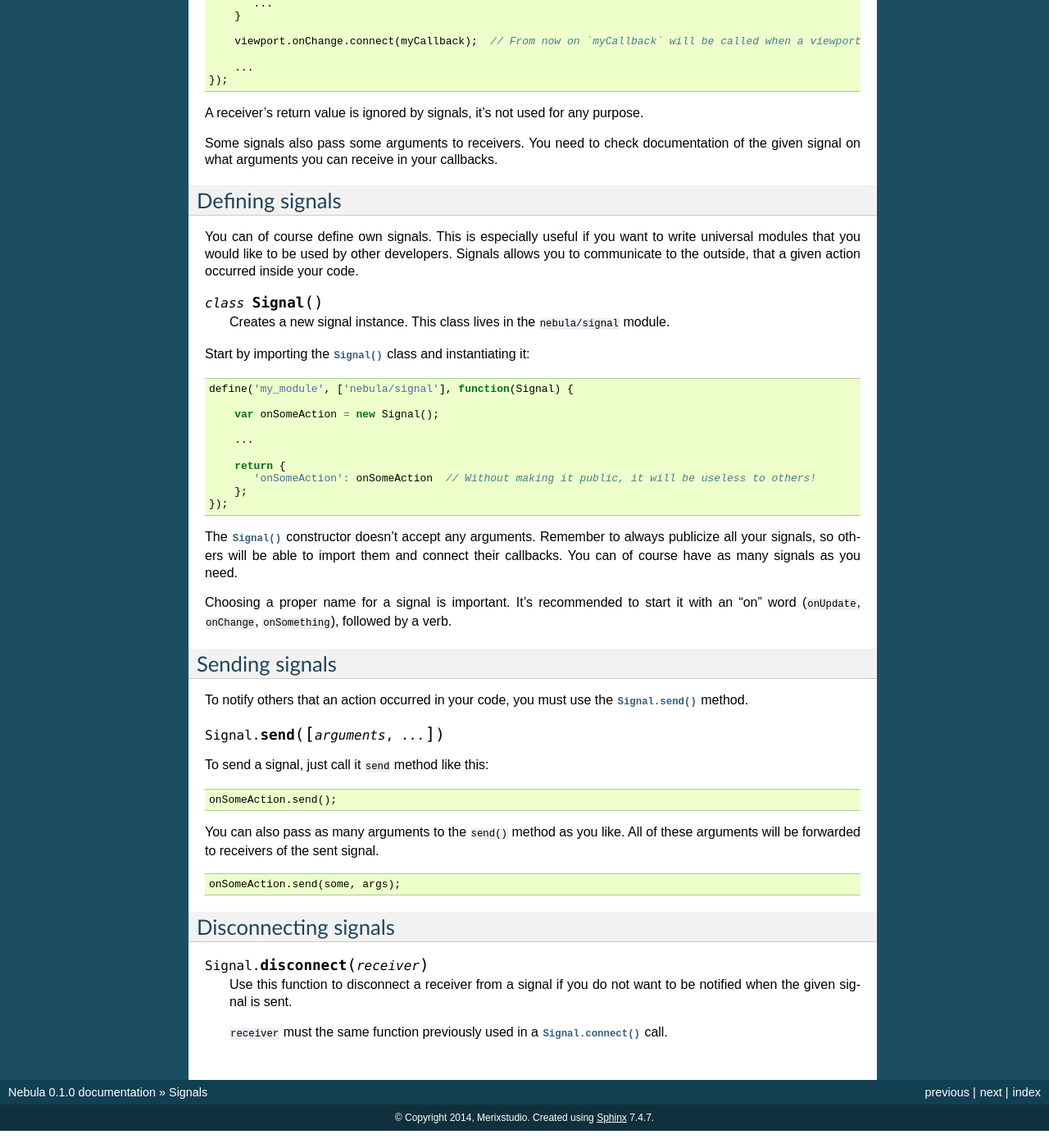
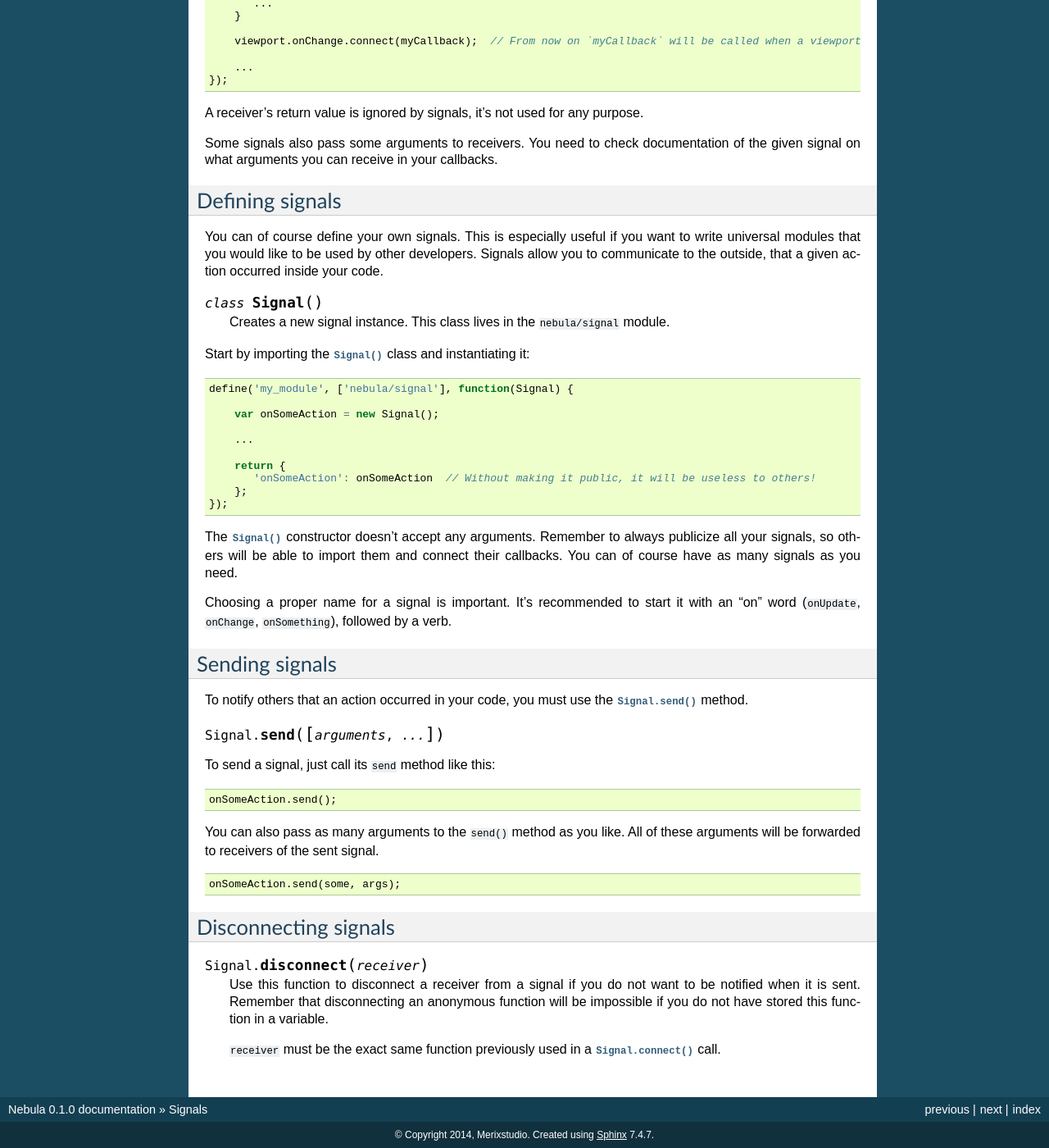
Before and after one commit to merixstudio/merix-template, a Sphinx documentation site: the page built from docs/topics/signals.rst, in a window 1280 px wide and 1400 px high, scrolled down 641 px. Shown: the whole window at 82% size. Built offline with Sphinx 7.4.7, drawn with Linux system fonts in a browser that asks for light colours; before the commit the page ends 2020 px from its top, so only the background shows below that; some of the changed text lies outside the part shown.

Commit message:
Added section to the docs about writing jQuery plugins. Updated some other pages in docs.

```diff
--- a/docs/index.rst
+++ b/docs/index.rst
@@ -10,6 +10,7 @@ Nebula documentation contents
    :hidden:
 
    /intro/style
+   /intro/plugins
 
    /topics/signals
 
@@ -24,7 +25,7 @@ Nebula documentation contents
 *  Overview
 *  Writing JavaScript modules
 *  Defining settings
-*  Writing jQuery plugins
+*  :doc:`/intro/plugins`
 *  :doc:`Style guide </intro/style>`
 
 **Responsive web sites**
--- a/docs/topics/signals.rst
+++ b/docs/topics/signals.rst
@@ -21,7 +21,7 @@ All these signals are instances of the :js:class:`Signal` class.
 Listening to signals
 ====================
 
-If you want your code to be notified, when given action occurs (when signal is sent), you need to connect a receiver
+If you want your code to be notified, when an action occurs (when signal is sent), you need to connect a receiver
 (callback) function to the given signal. Use the :js:func:`Signal.connect` method for this purpose:
 
 .. js:function:: Signal.connect(receiver)
@@ -52,9 +52,9 @@ arguments you can receive in your callbacks.
 Defining signals
 ================
 
-You can of course define own signals. This is especially useful if you want to write universal modules that you would
-like to be used by other developers. Signals allows you to communicate to the outside, that a given action occurred
-inside your code.
+You can of course define your own signals. This is especially useful if you want to write universal modules that you
+would like to be used by other developers. Signals allow you to communicate to the outside, that a given action
+occurred inside your code.
 
 .. js:class:: Signal()
 
@@ -89,7 +89,7 @@ To notify others that an action occurred in your code, you must use the :js:func
 
 .. js:function:: Signal.send([arguments, ...])
 
-To send a signal, just call it ``send`` method like this:
+To send a signal, just call its ``send`` method like this:
 
 .. code-block:: javascript
 
@@ -108,7 +108,8 @@ Disconnecting signals
 
 .. js:function:: Signal.disconnect(receiver)
 
-   Use this function to disconnect a receiver from a signal if you do not want to be notified when the given signal is
-   sent.
+   Use this function to disconnect a receiver from a signal if you do not want to be notified when it is sent.
+   Remember that disconnecting an anonymous function will be impossible if you do not have stored this function in a
+   variable.
 
-   ``receiver`` must the same function previously used in a :js:func:`Signal.connect` call.
+   ``receiver`` must be the exact same function previously used in a :js:func:`Signal.connect` call.
```
Also changed, not shown: docs/intro/plugins.rst (added, +72 -0 lines), docs/intro/style.rst (+22 -0 lines).
